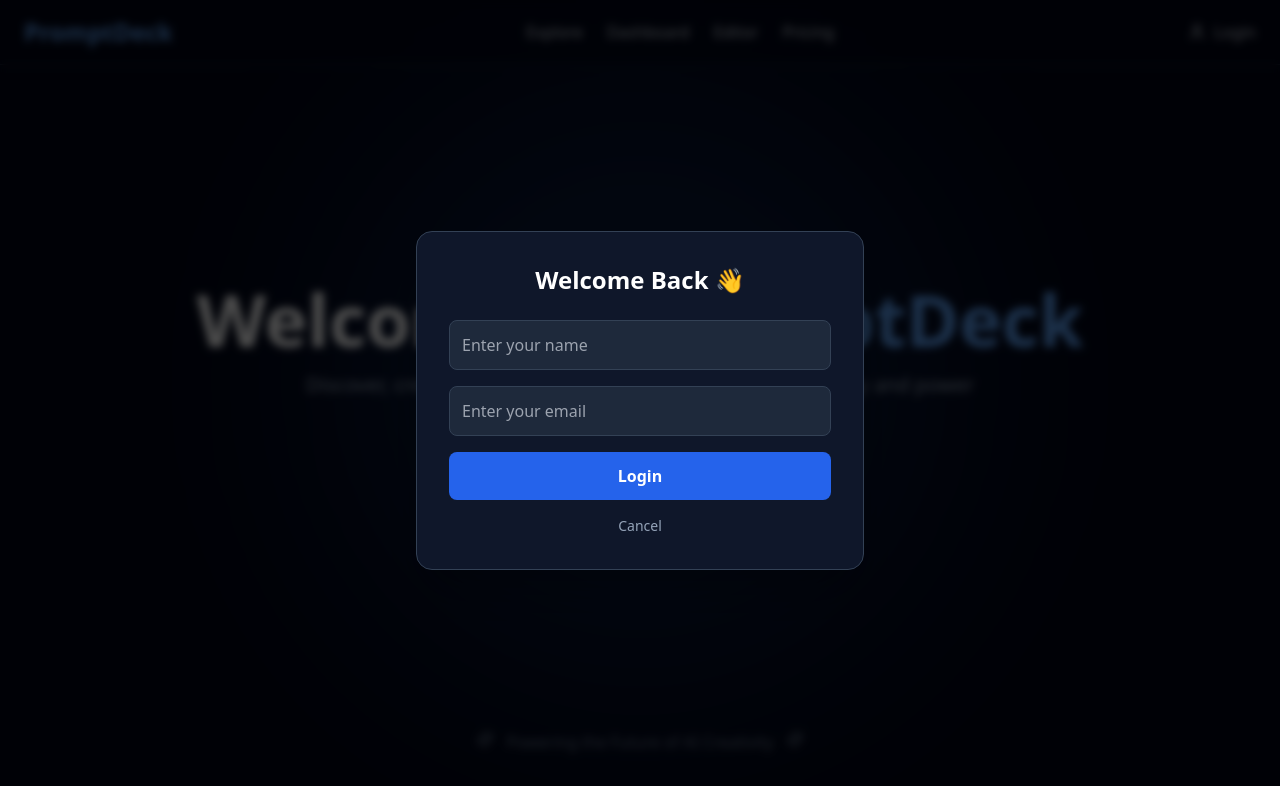
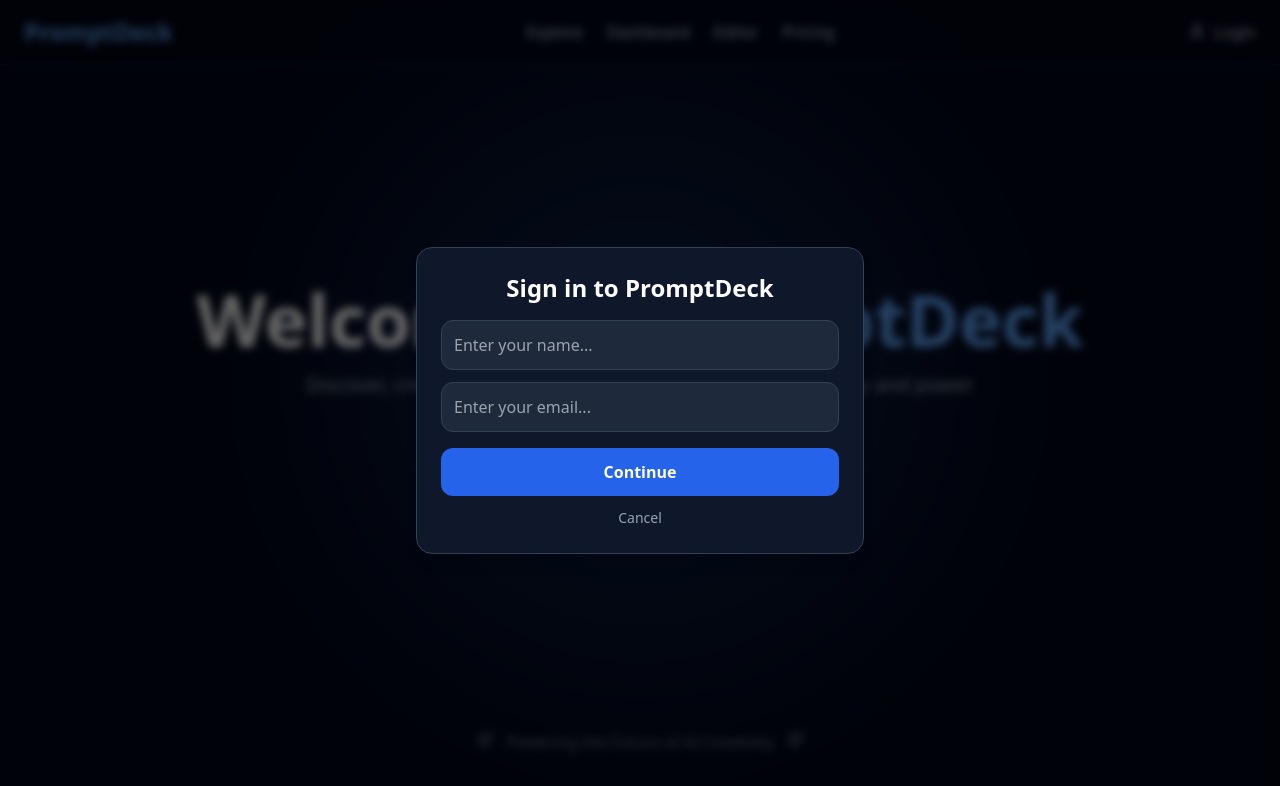
Before and after one commit to impeccable548/Promptdeck-, a React (Create React App) app: page / in a window 1280 px wide. Both pictures are taken after a click on the button "Login". Shown: the top 786 px of the page. Built offline with nearby package versions, Linux system fonts and the light colour scheme.

Commit message:
Update LoginModal.jsx

```diff
--- a/src/components/LoginModal.jsx
+++ b/src/components/LoginModal.jsx
@@ -1,64 +1,82 @@
-import { motion } from "framer-motion";
-import { useState } from "react";
+import { Dialog, Transition } from "@headlessui/react";
+import { Fragment, useState } from "react";
 
-const LoginModal = ({ onClose, onLogin }) => {
-  const [name, setName] = useState("");
-  const [email, setEmail] = useState("");
+const LoginModal = ({ onClose, setIsLoggedIn, setUser }) => {
+  const [form, setForm] = useState({ name: "", email: "" });
 
-  const handleSubmit = (e) => {
-    e.preventDefault();
-    if (!name || !email) return;
-    onLogin({ name, email });
+  const handleLogin = () => {
+    if (form.name.trim() === "" || form.email.trim() === "") return;
+
+    // save user info
+    setUser(form);
+    setIsLoggedIn(true);
     onClose();
   };
 
   return (
-    <motion.div
-      className="fixed inset-0 bg-black/70 backdrop-blur-sm flex items-center justify-center z-50"
-      initial={{ opacity: 0 }}
-      animate={{ opacity: 1 }}
-      exit={{ opacity: 0 }}
+    <Transition appear show={true} as={Fragment}>
+      <Dialog as="div" className="relative z-50" onClose={onClose}>
+        <Transition.Child
+          as={Fragment}
+          enter="ease-out duration-300"
+          enterFrom="opacity-0"
+          enterTo="opacity-100"
+          leave="ease-in duration-200"
+          leaveFrom="opacity-100"
+          leaveTo="opacity-0"
         >
-      <motion.div
-        className="bg-slate-900 rounded-2xl p-8 w-[90%] max-w-md shadow-2xl border border-slate-700"
-        initial={{ scale: 0.8, opacity: 0 }}
-        animate={{ scale: 1, opacity: 1 }}
-        exit={{ scale: 0.9, opacity: 0 }}
-        transition={{ type: "spring", stiffness: 100 }}
+          <div className="fixed inset-0 bg-black/60 backdrop-blur-sm" />
+        </Transition.Child>
+
+        <div className="fixed inset-0 flex items-center justify-center p-4">
+          <Transition.Child
+            as={Fragment}
+            enter="ease-out duration-300"
+            enterFrom="opacity-0 scale-90"
+            enterTo="opacity-100 scale-100"
+            leave="ease-in duration-200"
+            leaveFrom="opacity-100 scale-100"
+            leaveTo="opacity-0 scale-90"
           >
-        <h2 className="text-2xl font-bold text-white mb-6 text-center">
-          Welcome Back 👋
-        </h2>
-        <form onSubmit={handleSubmit} className="space-y-4">
+            <Dialog.Panel className="bg-slate-900 border border-slate-700 rounded-2xl p-6 w-full max-w-md shadow-lg text-center">
+              <Dialog.Title className="text-2xl font-semibold text-white mb-4">
+                Sign in to PromptDeck
+              </Dialog.Title>
+
               <input
                 type="text"
-            placeholder="Enter your name"
-            className="w-full p-3 rounded-lg bg-slate-800 text-white border border-slate-700 focus:outline-none"
-            value={name}
-            onChange={(e) => setName(e.target.value)}
+                value={form.name}
+                onChange={(e) => setForm({ ...form, name: e.target.value })}
+                placeholder="Enter your name..."
+                className="w-full p-3 mb-3 rounded-xl bg-slate-800 border border-slate-700 text-white outline-none focus:ring-2 focus:ring-blue-500"
               />
+
               <input
                 type="email"
-            placeholder="Enter your email"
-            className="w-full p-3 rounded-lg bg-slate-800 text-white border border-slate-700 focus:outline-none"
-            value={email}
-            onChange={(e) => setEmail(e.target.value)}
+                value={form.email}
+                onChange={(e) => setForm({ ...form, email: e.target.value })}
+                placeholder="Enter your email..."
+                className="w-full p-3 mb-4 rounded-xl bg-slate-800 border border-slate-700 text-white outline-none focus:ring-2 focus:ring-blue-500"
               />
+
               <button
-            type="submit"
-            className="w-full py-3 rounded-lg bg-blue-600 hover:bg-blue-700 transition-all font-semibold text-white"
+                onClick={handleLogin}
+                className="w-full py-3 bg-blue-600 rounded-xl text-white font-semibold hover:bg-blue-500 transition"
               >
-            Login
+                Continue
               </button>
-        </form>
+
               <button
                 onClick={onClose}
-          className="mt-4 w-full text-slate-400 hover:text-slate-200 text-sm"
+                className="mt-3 text-slate-400 hover:text-slate-200 text-sm"
               >
                 Cancel
               </button>
-      </motion.div>
-    </motion.div>
+            </Dialog.Panel>
+          </Transition.Child>
+        </div>
+      </Dialog>
+    </Transition>
   );
 };
 
```
Lines whose indentation alone changed are shown as unchanged.
